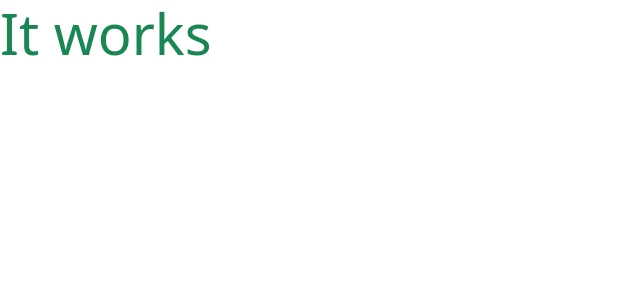
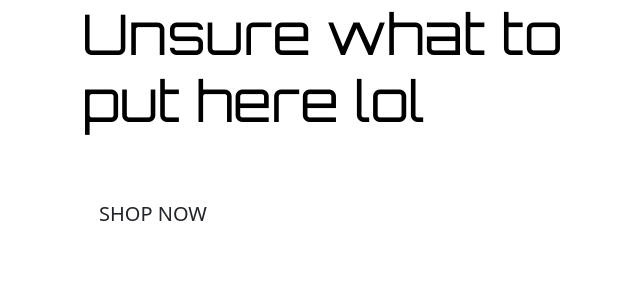
Before and after one commit to sophiedeakin/Astro_Apparel, a Django app: page / in a window 1280 px wide. Shown: the top 300 px of the page, without its empty margins (0-640 px from the left). Run offline with Django 4.2, Linux system fonts and the light colour scheme.

Commit message:
Added home page content

```diff
--- a/home/templates/home/index.html
+++ b/home/templates/home/index.html
@@ -1,6 +1,26 @@
 {% extends "base.html" %}
 {% load static %}
 
+{% block page_header %}
+    <div class="container header-container">
+        <div class="row">
+            <div class="col"></div>
+        </div>
+    </div>
+{% endblock %}
+
 {% block content %}
-    <h1 class="display-4 text-success">It works</h1>
+    <div class="container h-100">
+        <div class="row h-100">
+            <div class="col-7 col-md-6 my-auto">
+                <h1 class="display-4 logo-font text-black" style="font-family: Orbitron, sans-serif;">
+                    Unsure what to put here lol
+                </h1>
+                <div class="my-5">
+                    <h4>
+                        <a href="" class="shop-now-button btn btn-lg rounded-o text-uppercase py-3">Shop Now</a>
+                    </h4>
+            </div>
+        </div>
+    </div>
 {% endblock %}
--- a/templates/base.html
+++ b/templates/base.html
@@ -11,6 +11,9 @@
 
     {% block corecss %}
         <link href="https://cdn.jsdelivr.net/npm/bootstrap@5.3.3/dist/css/bootstrap.min.css" rel="stylesheet" integrity="sha384-QWTKZyjpPEjISv5WaRU9OFeRpok6YctnYmDr5pNlyT2bRjXh0JMhjY6hW+ALEwIH" crossorigin="anonymous">
+        <link rel="preconnect" href="https://fonts.googleapis.com">
+        <link rel="preconnect" href="https://fonts.gstatic.com" crossorigin>
+        <link href="https://fonts.googleapis.com/css2?family=Orbitron:wght@400..900&display=swap" rel="stylesheet">
     {% endblock %}
 
     {% block corejs %}
```
